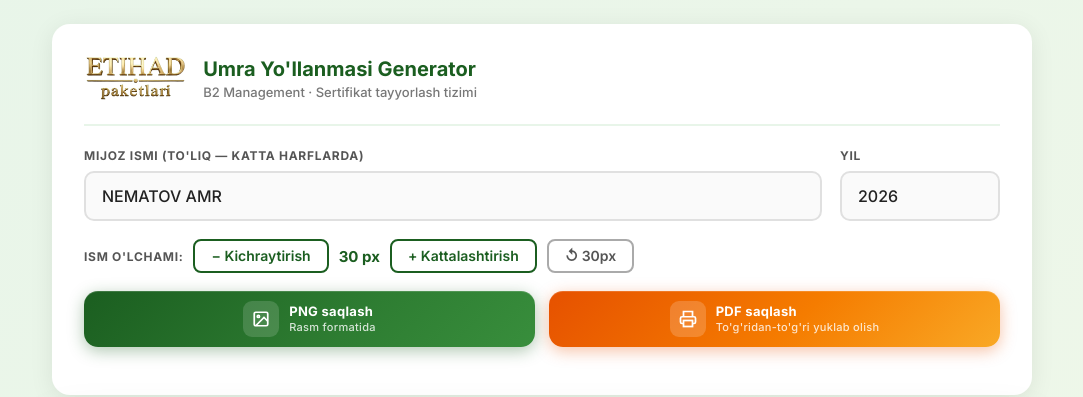
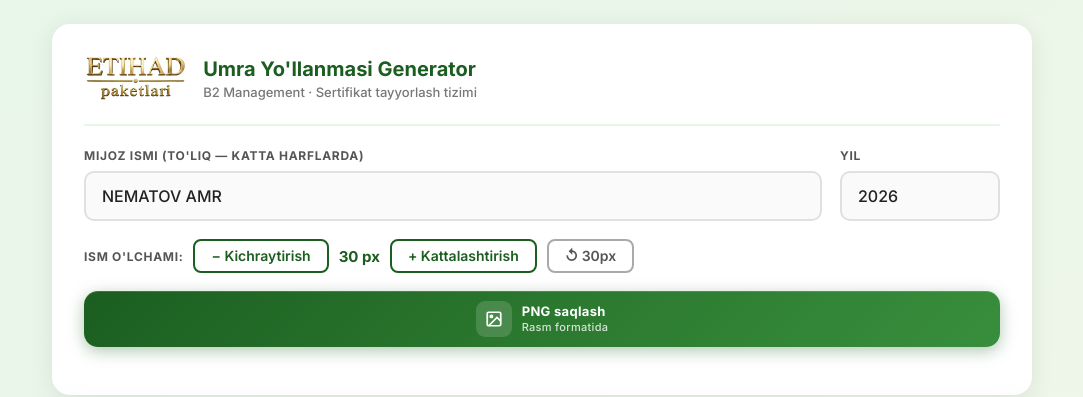
Before and after one commit to nematovs700/sertifikat, a plain HTML site: page index.html in a window 1280 px wide. Shown: the top 397 px of the page, without its empty margins (98-1181 px from the left). Drawn offline with nearby package versions, Linux system fonts and the light colour scheme.

Commit message:
Add files via upload

```diff
--- a/index.html
+++ b/index.html
@@ -5,7 +5,6 @@
 <meta name="viewport" content="width=device-width, initial-scale=1.0, maximum-scale=1.0">
 <title>B2 Management – Umra Yo'llanmasi</title>
 <link href="https://fonts.googleapis.com/css2?family=Inter:wght@500;600;700&family=Libre+Baskerville:wght@400;700&display=swap" rel="stylesheet">
-<script src="https://cdnjs.cloudflare.com/ajax/libs/jspdf/2.5.1/jspdf.umd.min.js"></script>
 <style>
 * { margin: 0; padding: 0; box-sizing: border-box; }
 
@@ -62,7 +61,7 @@
 
 .btn-group {
   display: grid;
-  grid-template-columns: 1fr 1fr;
+  grid-template-columns: 1fr;
   gap: 14px;
   margin-bottom: 14px;
 }
@@ -100,21 +99,6 @@
   flex-shrink: 0;
 }
 
-.btn-pdf {
-  background: linear-gradient(135deg, #E65100 0%, #F57C00 55%, #F9A825 100%);
-  color: white;
-  box-shadow: 0 4px 16px rgba(230,81,0,.35), inset 0 1px 0 rgba(255,255,255,.15);
-}
-.btn-pdf:hover {
-  transform: translateY(-2px);
-  box-shadow: 0 8px 24px rgba(230,81,0,.45), inset 0 1px 0 rgba(255,255,255,.15);
-}
-.btn-pdf .btn-icon {
-  width: 36px; height: 36px; border-radius: 9px;
-  background: rgba(255,255,255,.18);
-  display: flex; align-items: center; justify-content: center;
-  flex-shrink: 0;
-}
 .btn-label { display: flex; flex-direction: column; align-items: flex-start; }
 .btn-label span { font-size: 13px; font-weight: 700; line-height: 1; }
 .btn-label small { font-size: 11px; font-weight: 500; opacity: .8; margin-top: 2px; }
@@ -304,18 +288,6 @@
         <small>Rasm formatida</small>
       </div>
     </button>
-    <button class="btn btn-pdf" onclick="downloadPdf()" id="pdfBtn">
-      <div class="btn-icon">
-        <svg width="18" height="18" viewBox="0 0 24 24" fill="none" stroke="white" stroke-width="2.3">
-          <path d="M6 9V2h12v7M6 18H4a2 2 0 01-2-2v-5a2 2 0 012-2h16a2 2 0 012 2v5a2 2 0 01-2 2h-2"/>
-          <rect x="6" y="14" width="12" height="8"/>
-        </svg>
-      </div>
-      <div class="btn-label">
-        <span>PDF saqlash</span>
-        <small id="pdfTip">To'g'ridan-to'g'ri yuklab olish</small>
-      </div>
-    </button>
   </div>
   <p class="tip" id="dlTip"></p>
 </div>
@@ -393,20 +365,6 @@
   bg.src = 'certificate-bg.png';
 }
 
-function downloadPdf() {
-  var tip = document.getElementById('dlTip');
-  tip.textContent = '⏳ PDF tayyorlanmoqda...';
-
-  buildCanvas(function(canvas, nameText) {
-    var imgData = canvas.toDataURL('image/jpeg', 0.92);
-    var jsPDF = window.jspdf.jsPDF;
-    var doc = new jsPDF({ orientation: 'landscape', unit: 'mm', format: 'a4', compress: true });
-    doc.addImage(imgData, 'JPEG', 0, 0, 297, 210);
-    doc.save(nameText + '.pdf');
-    tip.textContent = '✅ Yuklandi: ' + nameText + '.pdf';
-  });
-}
-
 function downloadPng() {
   var tip = document.getElementById('dlTip');
   tip.textContent = '⏳ Tayyorlanmoqda...';
```
